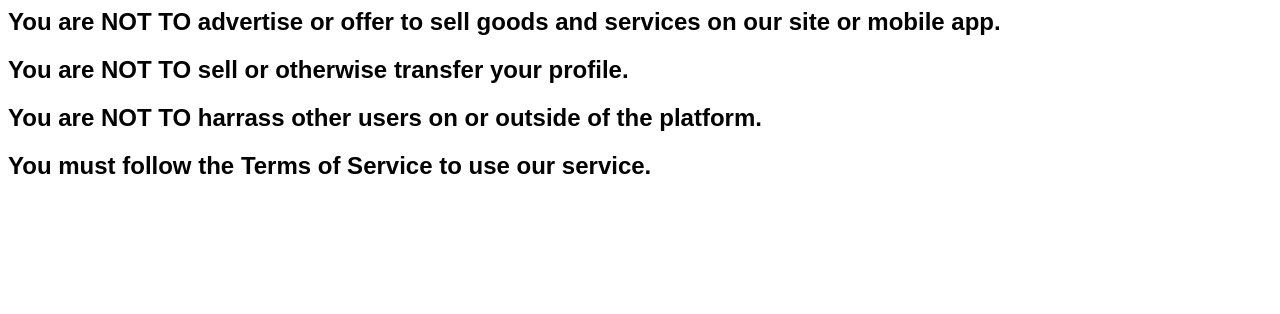
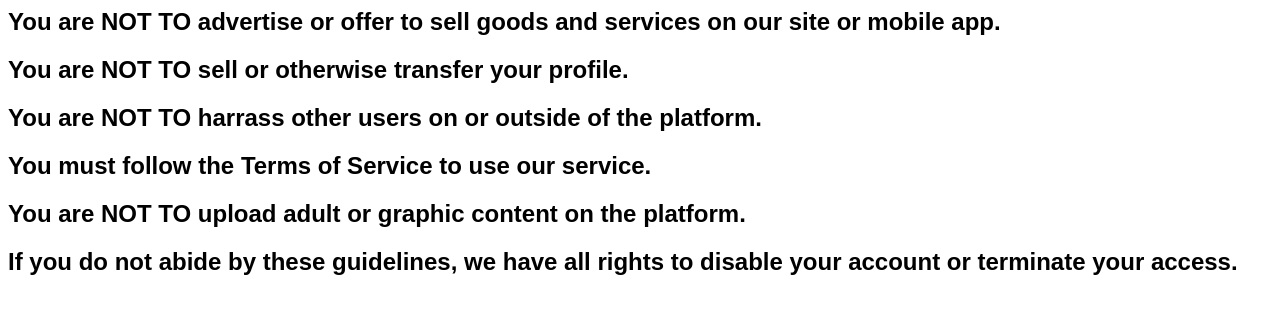
Before and after one commit to melDevRel/docs, a plain HTML site: page rules/index.html in a window 1280 px wide. Drawn offline with Linux system fonts and the light colour scheme.

Commit message:
Update index.html

```diff
--- a/rules/index.html
+++ b/rules/index.html
@@ -7,3 +7,5 @@
 <h2>You are NOT TO sell or otherwise transfer your profile.</h2>
 <h2>You are NOT TO harrass other users on or outside of the platform.</h2>
 <h2>You must follow the Terms of Service to use our service.</h2>
+<h2>You are NOT TO upload adult or graphic content on the platform.</h2>
+<h2>If you do not abide by these guidelines, we have all rights to disable your account or terminate your access.</h2>
```
